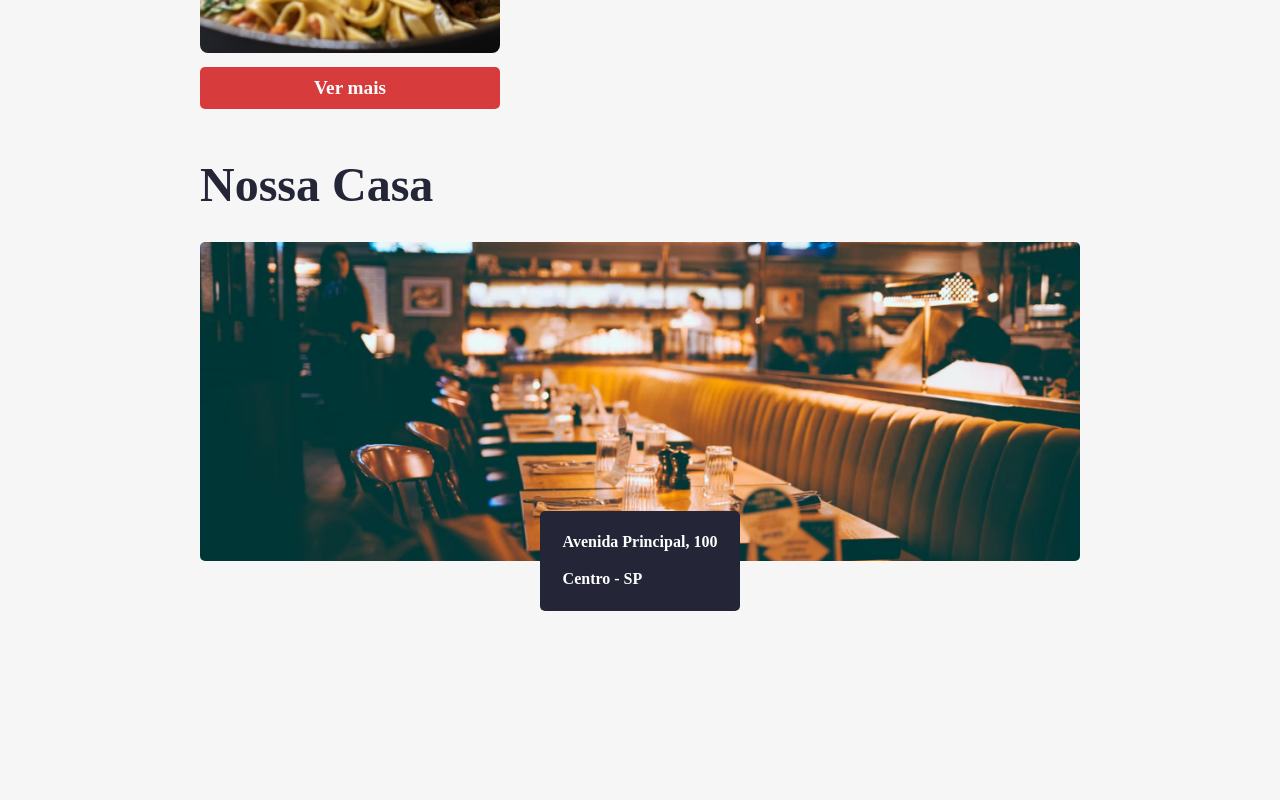
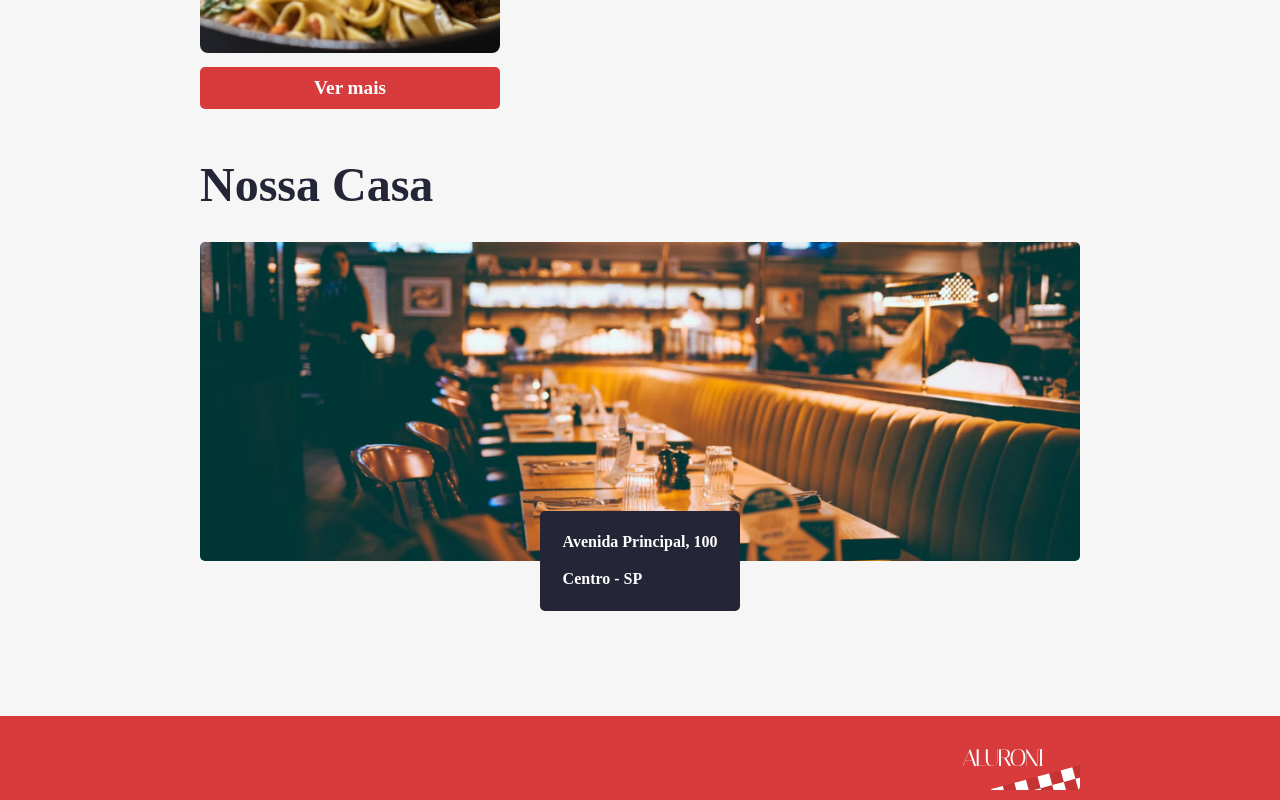
Before and after one commit to idrodrigosantos/aluroni, a React (Create React App) app: page / in a window 1280 px wide. Shown: the part 1121-1921 px from the top of the page. Before the commit the page ends 1837 px from the top, so only its background shows below. Built offline with nearby package versions, Linux system fonts and the light colour scheme; a web font is replaced by a local one.

Commit message:
Add footer

```diff
--- /dev/null
+++ b/src/components/Footer/Footer.module.scss
@@ -0,0 +1,18 @@
+@import "styles/variables";
+@import "styles/breakpoints";
+
+.footer {
+  background-color: $red;
+  display: flex;
+  justify-content: flex-end;
+  padding: 10px $horizontal-padding;
+  @media (max-width: $desktop_xsm) {
+  padding: 10px $horizontal-padding-mobile;
+  }
+  @media (min-width: $desktop_xsm) and (max-width: $desktop_sm) {
+  padding: 10px $horizontal-padding-sm;
+  }
+  @media (min-width: $desktop_sm) and (max-width: $desktop_md) {
+  padding: 10px $horizontal-padding-md;
+  }
+}
--- /dev/null
+++ b/src/components/Footer/index.tsx
@@ -0,0 +1,10 @@
+import styles from './Footer.module.scss';
+import { ReactComponent as Logo } from 'assets/logo.svg';
+
+export default function Footer() {
+  return (
+    <footer className={styles.footer}>
+      <Logo />
+    </footer>
+  );
+}
--- a/src/routes.js
+++ b/src/routes.js
@@ -4,6 +4,7 @@
 import Home from 'pages/Home';
 import Menu from 'pages/Menu';
 import About from 'pages/About';
+import Footer from 'components/Footer';
 
 export default function AppRouter() {
   return (
@@ -20,6 +21,8 @@
             <Route path="sobre" element={<About />} />
           </Route>
         </Routes>
+
+        <Footer />
       </Router>
     </main>
   );
```
